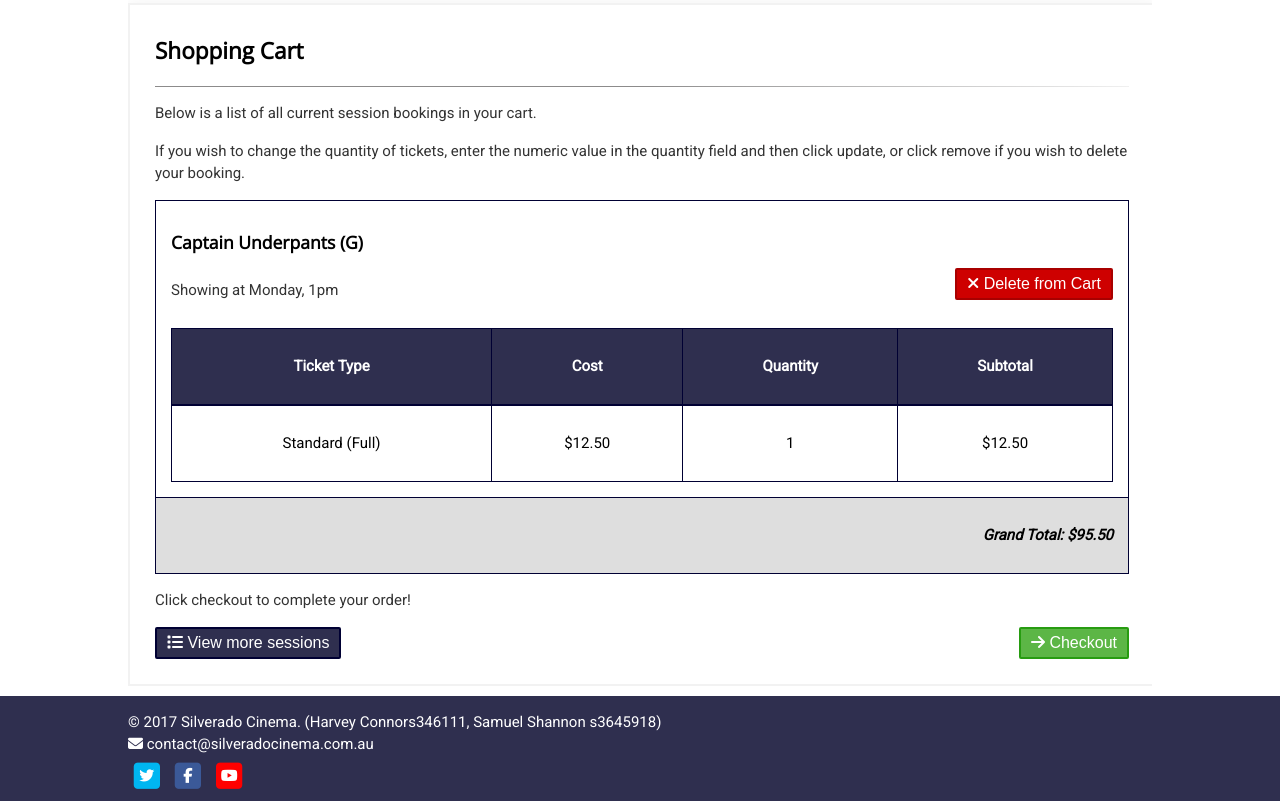
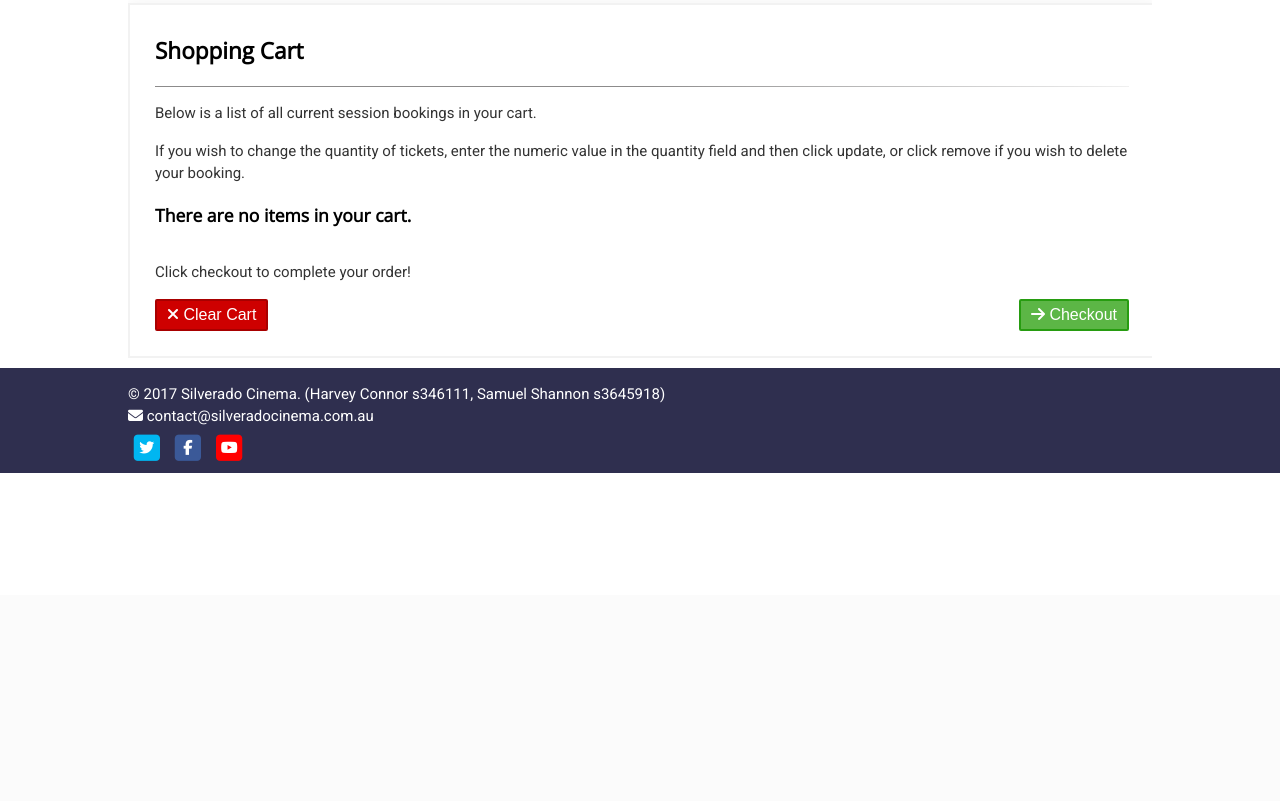
Before and after one commit to harveyconnor/silverado, a PHP site: page /cart.php in a window 1280 px wide. Shown: the part 205-1006 px from the top of the page. After the commit the page ends 678 px from the top, so only its background shows below. Run offline with PHP 8.4, Linux system fonts and the light colour scheme; some libraries are stand-ins or nearby versions.

Commit message:
Cart commit

```diff
--- a/cart.php
+++ b/cart.php
@@ -1,6 +1,95 @@
+<?php
+
+if(isset($_POST['clear'])) {
+
+    session_start();
+    session_unset();
+    session_destroy();
+
+}
+
+?>
 <!DOCTYPE html>
 <html>
 <?php include_once('partials/header.php'); ?>
+<?php
+
+$json = file_get_contents('ticket.json');
+$json_data = json_decode($json, true);
+
+// Get session ['cart'] data (form post data). Add movie information to arrays.
+
+if(isset($_SESSION['cart'])) {
+    $i = 0;
+    foreach ($_SESSION['cart'] as $movie) {
+
+        foreach ($json_data['movies'] as $json_movie) {
+
+            if($json_movie['id'] == $movie['movie']) {
+                $_SESSION['cart'][$i]['title'] = $json_movie['title'];
+                $_SESSION['cart'][$i]['rating'] = $json_movie['rating'];
+            }
+
+        }
+
+        foreach ($json_data['sessions'] as $json_session) {
+
+            if($json_session['id'] == $movie['session']) {
+                $_SESSION['cart'][$i]['time'] = $json_session['time'];
+                $_SESSION['cart'][$i]['day'] = $json_session['day'];
+                $_SESSION['cart'][$i]['discounted'] = $json_session['discounted'];
+            }
+
+        }
+
+        // Foreach movie/seats in the cart.
+
+        foreach ($movie['seats'] as $ticket_name => $no_tickets) {
+
+            $quantity = $no_tickets;
+
+            if(is_int($no_tickets) && $no_tickets > 0) {
+                // foreach seat in the seats json.
+                foreach ($json_data['seats'] as $json_ticket) {
+
+                    if ($json_ticket['name'] == $ticket_name ) {
+
+                        $_SESSION['cart'][$i]['seats'][$ticket_name] = array(
+
+                            "name" => $ticket_name,
+                            "title" => $json_ticket['title'],
+                            "quantity" => $quantity
+
+                        );
+
+                        if ($_SESSION['cart'][$i]['discounted'] == 1) {
+
+                            $_SESSION['cart'][$i]['seats'][$ticket_name]['price'] = $json_ticket['discount_price'];
+
+                        } else {
+                            $_SESSION['cart'][$i]['seats'][$ticket_name]['price'] = $json_ticket['price'];
+                        }
+
+                        if(isset($_SESSION['total'])) {
+                            $_SESSION['total'] += (double)$_SESSION['cart'][$i]['seats'][$ticket_name]['price'] * (double)$_SESSION['cart'][$i]['seats'][$ticket_name]['quantity'];
+                        } else {
+                            $_SESSION['total'] = (double)$_SESSION['cart'][$i]['seats'][$ticket_name]['price'] * (double)$_SESSION['cart'][$i]['seats'][$ticket_name]['quantity'];
+                        }
+                    }
+
+                }
+            }
+
+        }
+
+        $i++;
+    }
+
+//    print_r($_SESSION['cart']);
+
+}
+
+?>
 <body>
 <?php include_once('partials/nav.php'); ?>
 
@@ -23,10 +112,16 @@
 
                         <table>
                             <tbody>
+                            <?php
+                            if(isset($_SESSION['cart'])) {
+                                // Display each movie
+                                foreach ($_SESSION['cart'] as $movie) {
+//                                    print_r($movie);
+                                ?>
                             <tr>
                                 <td>
-                                    <h3 class="mb-0 mt-0">Captain Underpants (G)</h3>
-                                    <p class="mt-0">Showing at Monday, 1pm
+                                    <h3 class="mb-0 mt-0"><?php echo $movie['title']; ?> <small>(<?php echo $movie['rating']; ?>)</small></h3>
+                                    <p class="mt-0"><?php echo $movie['day'] . ', ' . $movie['time']; ?>
                                         <button class="button button-danger pull-right"><i class="fa fa-times"></i>
                                             Delete from Cart
                                         </button>
@@ -42,23 +137,46 @@
                                         </thead>
                                         <tbody>
                                         <!-- Loop through each movie form submission in the session. -->
-                                        <tr class="text-center">
-                                            <td>Standard (Full)</td>
-                                            <td>$12.50</td>
-                                            <td>1</td>
-                                            <td>$12.50</td>
-                                        </tr>
+                                        <?php
+
+                                        foreach ($movie['seats'] as $ticket) {
+                                            if ($ticket > 0) {
+                                                ?>
+                                                <tr class="text-center">
+                                                    <td><?php echo $ticket['title']; ?></td>
+                                                    <td><?php echo '$ ' . number_format((double)$ticket['price'], 2); ?></td>
+                                                    <td><?php echo 'x ' . $ticket['quantity']; ?></td>
+                                                    <td><?php echo '$ ' . number_format(((double)$ticket['price'] * (double)$ticket['quantity']), 2); ?></td>
+                                                </tr>
+                                                <?php
+                                            }
+                                          // End ticket loop
+                                        }
+                                        ?>
                                         </tbody>
                                     </table>
                                 </td>
                             </tr>
+                            <?php
+                                    // End foreach loop
+                                }
+                                // End IF
+                            }
+                            else {
+                                ?>
+                                <h3>There are no items in your cart.</h3>
+                                <?php
+                            }
+                            ?>
                             </tbody>
                             <tfoot>
+                            <?php if(isset($_SESSION['total']) && $_SESSION['total'] > 0) { ?>
                             <tr class="text-right">
                                 <td>
-                                    Grand Total: $95.50
+                                    Grand Total: <?php echo '$ ' . number_format($_SESSION['total'], 2); ?>
                                 </td>
                             </tr>
+                            <?php } ?>
                             </tfoot>
                         </table>
                         <p>
@@ -68,9 +186,11 @@
                             <button class="button button-success pull-right">
                                 <i class="fa fa-arrow-right"></i> Checkout
                             </button>
-                            <button class="button button-primary">
-                                <i class="fa fa-list"></i> View more sessions
-                            </button>
+                            <form action="" method="post">
+                                <button class="button button-danger" name="clear" type="submit" value="submit">
+                                    <i class="fa fa-times"></i> Clear Cart
+                                </button>
+                            </form>
                         </div>
                     </div>
                 </div>
--- a/partials/footer.php
+++ b/partials/footer.php
@@ -1,7 +1,7 @@
 <footer>
     <div class="content">
         <ul class="footer-text">
-            <li>&copy; <?php echo date("Y"); ?> Silverado Cinema. (Harvey Connors346111, Samuel Shannon s3645918)</li>
+            <li>&copy; <?php echo date("Y"); ?> Silverado Cinema. (Harvey Connor s346111, Samuel Shannon s3645918)</li>
             <li>
                 <a href="mailto:contact@silveradocinema.com.au" class="email">
                     <i class="fa fa-envelope"></i> contact@silveradocinema.com.au
--- a/ticket.json
+++ b/ticket.json
@@ -166,54 +166,60 @@
     }
 
   ],
-
   "seats" : [
-
     {
       "id": 1,
       "name": "FA",
+      "title": "First Class Adult",
       "price": 30.00,
       "discount_price": 25.00
     },
     {
       "id": 2,
       "name": "FC",
+      "title": "First Class Child",
       "price": 25.00,
       "discount_price": 20.00
     },
     {
       "id": 3,
       "name": "SA",
+      "title": "Standard Full",
       "price": 18.50,
       "discount_price": 12.50
     },
     {
       "id": 4,
       "name": "SP",
+      "title": "Standard Concession",
       "price": 15.50,
       "discount_price": 10.50
     },
     {
       "id": 5,
       "name": "SC",
+      "title": "Standard Child",
       "price": 12.50,
       "discount_price": 8.50
     },
     {
       "id": 6,
       "name": "BA",
+      "title": "Beanbag Adult",
       "price": 33.00,
       "discount_price": 22.00
     },
     {
       "id": 7,
       "name": "BF",
+      "title": "Beanbag Family",
       "price": 30.00,
       "discount_price": 20.00
     },
     {
       "id": 8,
       "name": "BC",
+      "title": "Beanbag Child",
       "price": 30.00,
       "discount_price": 20.00
     }
```
Also changed, not shown: test.php (+12 -4 lines).
